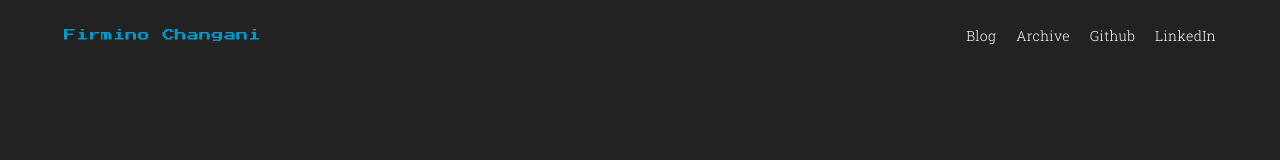
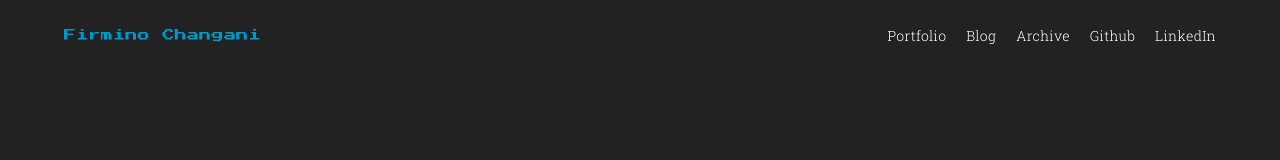
Before and after one commit to flowck/firmino.work, a Vue app: page / in a window 1280 px wide. Shown: the top 160 px of the page. Built offline with nearby package versions, Linux system fonts and the light colour scheme; what vue-disqus would draw is missing.

Commit message:
feat: Add new link
- Remove multiple events
- Add a unique event to be captured down

```diff
--- a/src/components/_app-header.vue
+++ b/src/components/_app-header.vue
@@ -7,24 +7,30 @@
         </router-link>
       </div>
       <nav :class="`app-header__navigation ${navStatusClass}`">
-        <ul>
-          <li @click="isMenuOpen = false">
+        <ul ref="menu" @click.capture="toggleMenu">
+          <li>
+            <router-link :to="{ name: 'Portfolio' }" id="nav_portfolio">
+              Portfolio
+            </router-link>
+          </li>
+
+          <li>
             <router-link :to="{ name: 'Blog' }" id="nav_blog">
               Blog
             </router-link>
           </li>
 
-          <li @click="isMenuOpen = false">
+          <li>
             <router-link :to="{ name: 'Archive' }" id="nav_archive">
               Archive
             </router-link>
           </li>
 
-          <li @click="isMenuOpen = false">
+          <li>
             <a :href="GITHUB">Github</a>
           </li>
 
-          <li @click="isMenuOpen = false">
+          <li>
             <a :href="LINKEDIN">LinkedIn</a>
           </li>
         </ul>
```
